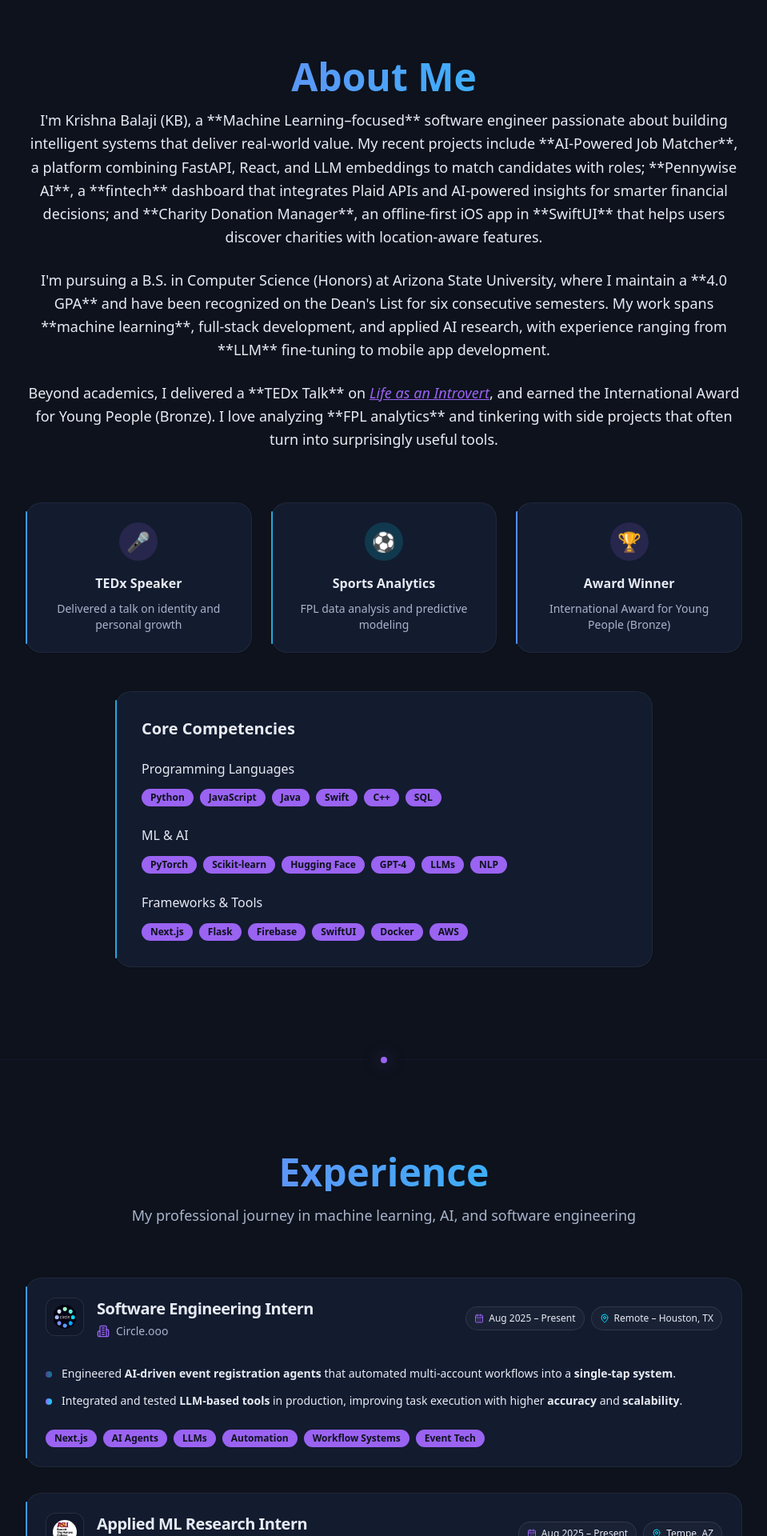
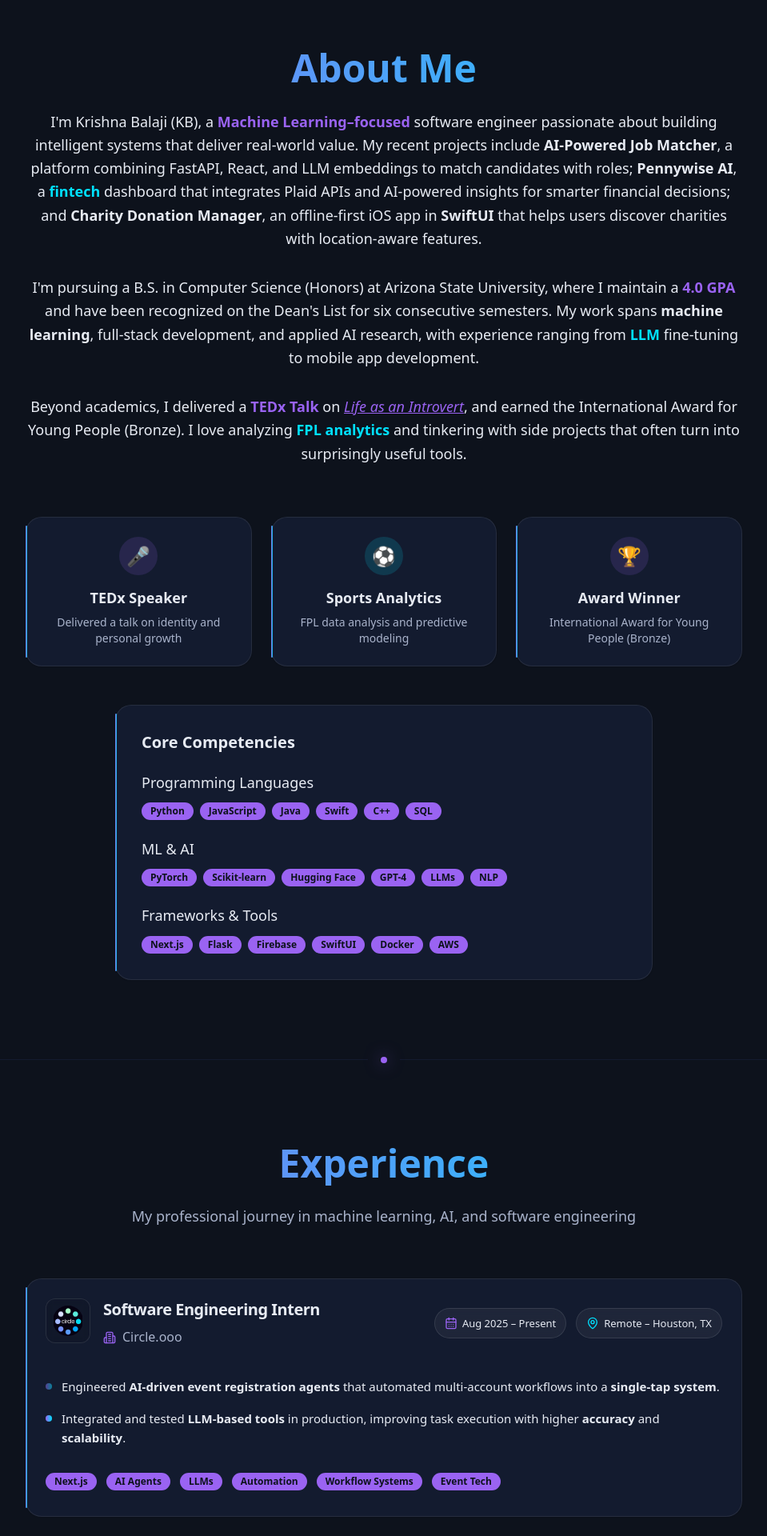
Before and after one commit to krishna31102004/krishna-balaji-dev, a React (Vite) app: page / in a window 1280 px wide. Shown: the part 880-2800 px from the top of the page at 80% size, without its empty margins (160-1119 px from the left). Built offline with nearby package versions, Linux system fonts and the light colour scheme.

Commit message:
Refine site visuals and consistency

```diff
--- a/src/components/About.tsx
+++ b/src/components/About.tsx
@@ -4,10 +4,10 @@ import { GraduationCap, Award, MapPin } from "lucide-react";
 
 export default function About() {
   return (
-    <section id="about" className="py-20 relative">
-      <div className="container mx-auto px-6">
+    <section id="about" className="section-padding relative">
+      <div className="container mx-auto container-spacing">
         <div className="text-center mb-16">
-          <h2 className="text-4xl md:text-5xl font-bold mb-4"
+          <h2 className="font-bold mb-6"
               style={{
                 background: 'var(--gradient-primary)',
                 WebkitBackgroundClip: 'text',
@@ -16,24 +16,24 @@ export default function About() {
               }}>
             About Me
           </h2>
-          <div className="max-w-4xl mx-auto space-y-6">
+          <div className="max-w-4xl mx-auto space-y-8">
             <p className="text-lg leading-relaxed" style={{ color: 'hsl(var(--text-1))' }}>
-              I'm Krishna Balaji (KB), a **Machine Learning–focused** software engineer passionate about building intelligent systems that deliver real-world value. My recent projects include **AI-Powered Job Matcher**, a platform combining FastAPI, React, and LLM embeddings to match candidates with roles; **Pennywise AI**, a **fintech** dashboard that integrates Plaid APIs and AI-powered insights for smarter financial decisions; and **Charity Donation Manager**, an offline-first iOS app in **SwiftUI** that helps users discover charities with location-aware features.
+              I'm Krishna Balaji (KB), a <strong style={{ color: 'hsl(var(--brand-1))' }}>Machine Learning–focused</strong> software engineer passionate about building intelligent systems that deliver real-world value. My recent projects include <strong>AI-Powered Job Matcher</strong>, a platform combining FastAPI, React, and LLM embeddings to match candidates with roles; <strong>Pennywise AI</strong>, a <strong style={{ color: 'hsl(var(--brand-2))' }}>fintech</strong> dashboard that integrates Plaid APIs and AI-powered insights for smarter financial decisions; and <strong>Charity Donation Manager</strong>, an offline-first iOS app in <strong>SwiftUI</strong> that helps users discover charities with location-aware features.
             </p>
             <p className="text-lg leading-relaxed" style={{ color: 'hsl(var(--text-1))' }}>
-              I'm pursuing a B.S. in Computer Science (Honors) at Arizona State University, where I maintain a **4.0 GPA** and have been recognized on the Dean's List for six consecutive semesters. My work spans **machine learning**, full-stack development, and applied AI research, with experience ranging from **LLM** fine-tuning to mobile app development.
+              I'm pursuing a B.S. in Computer Science (Honors) at Arizona State University, where I maintain a <strong style={{ color: 'hsl(var(--brand-1))' }}>4.0 GPA</strong> and have been recognized on the Dean's List for six consecutive semesters. My work spans <strong>machine learning</strong>, full-stack development, and applied AI research, with experience ranging from <strong style={{ color: 'hsl(var(--brand-2))' }}>LLM</strong> fine-tuning to mobile app development.
             </p>
             <p className="text-lg leading-relaxed" style={{ color: 'hsl(var(--text-1))' }}>
-              Beyond academics, I delivered a **TEDx Talk** on{" "}
+              Beyond academics, I delivered a <strong style={{ color: 'hsl(var(--brand-1))' }}>TEDx Talk</strong> on{" "}
               <a
                 href="https://www.ted.com/talks/krishna_balaji_life_as_an_introvert"
                 target="_blank"
                 rel="noopener noreferrer"
-                className="underline transition-colors hover:opacity-80"
+                className="underline transition-colors hover:opacity-80 focus:opacity-80"
                 style={{ color: 'hsl(var(--brand-1))' }}
               >
                 <em>Life as an Introvert</em>
-              </a>, and earned the International Award for Young People (Bronze). I love analyzing **FPL analytics** and tinkering with side projects that often turn into surprisingly useful tools.
+              </a>, and earned the International Award for Young People (Bronze). I love analyzing <strong style={{ color: 'hsl(var(--brand-2))' }}>FPL analytics</strong> and tinkering with side projects that often turn into surprisingly useful tools.
             </p>
           </div>
         </div>
--- a/src/components/Contact.tsx
+++ b/src/components/Contact.tsx
@@ -4,10 +4,10 @@ import { Github, Linkedin, Mail, Phone, ExternalLink } from "lucide-react";
 
 export default function Contact() {
   return (
-    <section id="contact" className="py-20" style={{ backgroundColor: 'hsl(var(--bg-0))' }}>
-      <div className="container mx-auto px-6">
+    <section id="contact" className="section-padding" style={{ backgroundColor: 'hsl(var(--bg-0))' }}>
+      <div className="container mx-auto container-spacing">
         <div className="text-center mb-16">
-          <h2 className="text-4xl md:text-5xl font-bold mb-4"
+          <h2 className="font-bold mb-6"
               style={{
                 background: 'var(--gradient-primary)',
                 WebkitBackgroundClip: 'text',
--- a/src/components/Experience.tsx
+++ b/src/components/Experience.tsx
@@ -62,10 +62,10 @@ export default function Experience() {
   };
 
   return (
-    <section id="experience" className="py-20 bg-gradient-secondary/50">
-      <div className="container mx-auto px-6">
+    <section id="experience" className="section-padding bg-gradient-secondary/50">
+      <div className="container mx-auto container-spacing">
         <div className="text-center mb-16">
-          <h2 className="text-4xl md:text-5xl font-bold mb-4 bg-gradient-primary bg-clip-text text-transparent">
+          <h2 className="font-bold mb-6 bg-gradient-primary bg-clip-text text-transparent">
             Experience
           </h2>
           <p className="text-lg text-muted-foreground max-w-2xl mx-auto">
@@ -80,9 +80,9 @@ export default function Experience() {
               className="experience-card group"
             >
               <CardHeader className="relative z-10 p-6">
-                <div className="flex flex-col lg:flex-row lg:items-center lg:justify-between gap-4">
+                  <div className="flex flex-col lg:flex-row lg:items-center lg:justify-between gap-6">
                     <div className="flex items-start gap-4">
-                    <div className="flex-shrink-0 w-12 h-12 rounded-xl overflow-hidden bg-background/20 backdrop-blur-sm flex items-center justify-center p-2 border border-white/10 group-hover:scale-105 transition-transform duration-200">
+                      <div className="flex-shrink-0 w-14 h-14 rounded-xl overflow-hidden bg-background/20 backdrop-blur-sm flex items-center justify-center p-2 border border-white/10 group-hover:scale-105 transition-transform duration-200">
                         <img
                           src={exp.logo}
                           alt={`${exp.company} logo`}
@@ -90,34 +90,34 @@ export default function Experience() {
                         />
                       </div>
                       <div className="flex-1">
-                      <CardTitle className="text-lg md:text-xl font-semibold mb-1" style={{ color: 'hsl(var(--text-1))' }}>
+                        <CardTitle className="text-xl font-semibold mb-2" style={{ color: 'hsl(var(--text-1))' }}>
                           {exp.title}
                         </CardTitle>
                         <div className="flex items-center gap-2">
                           <Building2 className="h-4 w-4" style={{ color: 'hsl(var(--brand-1))' }} />
-                        <span className="font-medium text-sm" style={{ color: 'hsl(var(--text-2))' }}>{exp.company}</span>
+                          <span className="font-medium" style={{ color: 'hsl(var(--text-2))' }}>{exp.company}</span>
                         </div>
                       </div>
                     </div>
 
-                  <div className="flex flex-col sm:flex-row gap-2 lg:text-right">
+                    <div className="flex flex-col sm:flex-row gap-3 lg:text-right">
                       <div className="info-pill">
-                      <CalendarDays className="h-3 w-3" style={{ color: 'hsl(var(--brand-1))' }} />
-                      <span className="text-xs font-medium">{exp.period}</span>
+                        <CalendarDays className="h-4 w-4" style={{ color: 'hsl(var(--brand-1))' }} />
+                        <span className="font-medium">{exp.period}</span>
                       </div>
                       <div className="info-pill">
-                      <MapPin className="h-3 w-3" style={{ color: 'hsl(var(--brand-2))' }} />
-                      <span className="text-xs font-medium">{exp.location}</span>
+                        <MapPin className="h-4 w-4" style={{ color: 'hsl(var(--brand-2))' }} />
+                        <span className="font-medium">{exp.location}</span>
                       </div>
                     </div>
                 </div>
               </CardHeader>
 
-              <CardContent className="relative z-10 px-6 pb-6">
-                <div className="mb-6">
-                  <ul className="space-y-3 experience-bullets">
+              <CardContent className="relative z-10 px-6 pb-8">
+                <div className="mb-8">
+                  <ul className="space-y-4 experience-bullets">
                     {exp.description.slice(0, expandedCards[index] ? exp.description.length : 2).map((item, idx) => (
-                      <li key={idx} className="flex items-start gap-3 leading-relaxed text-sm">
+                      <li key={idx} className="flex items-start gap-3 leading-relaxed">
                         <div
                           className="w-2 h-2 rounded-full mt-2 flex-shrink-0 transition-transform duration-200"
                           style={{
@@ -127,10 +127,9 @@ export default function Experience() {
                         />
                         <span
                           dangerouslySetInnerHTML={{ __html: renderDescription(item) }}
-                          className="[&>strong]:font-semibold"
+                          className="[&>strong]:font-semibold [&>strong]:text-current"
                           style={{
-                            color: 'hsl(var(--text-1))',
-                            ['--strong-color' as any]: 'hsl(var(--text-1))'
+                            color: 'hsl(var(--text-1))'
                           }}
                         />
                       </li>
@@ -142,7 +141,7 @@ export default function Experience() {
                       variant="ghost"
                       size="sm"
                       onClick={() => toggleExpanded(index)}
-                      className="mt-3 h-auto p-2 text-xs hover:scale-105 transition-all duration-150"
+                      className="mt-4 h-auto p-3 text-sm hover:scale-105 transition-all duration-150 focus:scale-105"
                       style={{
                         color: 'hsl(var(--brand-1))',
                         ['--hover-bg' as any]: 'hsl(var(--brand-1) / 0.1)'
@@ -150,12 +149,12 @@ export default function Experience() {
                     >
                       {expandedCards[index] ? (
                         <>
-                          <ChevronUp className="w-3 h-3 mr-1" />
+                          <ChevronUp className="w-4 h-4 mr-2" />
                           Show Less
                         </>
                       ) : (
                         <>
-                          <ChevronDown className="w-3 h-3 mr-1" />
+                          <ChevronDown className="w-4 h-4 mr-2" />
                           Show More
                         </>
                       )}
@@ -163,7 +162,7 @@ export default function Experience() {
                   )}
                 </div>
 
-                <div className="flex flex-wrap gap-2">
+                <div className="flex flex-wrap gap-3">
                   {exp.skills.map((skill, skillIndex) => (
                     <Badge
                       key={skill}
--- a/src/components/Projects.tsx
+++ b/src/components/Projects.tsx
@@ -68,10 +68,10 @@ const getCategoryColor = (category: string) => {
 
 export default function Projects() {
   return (
-    <section id="projects" className="py-20">
-      <div className="container mx-auto px-6">
+    <section id="projects" className="section-padding">
+      <div className="container mx-auto container-spacing">
         <div className="text-center mb-16">
-          <h2 className="text-4xl md:text-5xl font-bold mb-4"
+          <h2 className="font-bold mb-6"
               style={{
                 background: 'var(--gradient-primary)',
                 WebkitBackgroundClip: 'text',
--- a/src/index.css
+++ b/src/index.css
@@ -122,18 +122,63 @@ All colors MUST be HSL.
     @apply bg-background text-foreground;
     font-size: 16px;
     line-height: 1.6;
+    scroll-behavior: smooth;
+  }
+
+  /* Focus rings for accessibility */
+  button:focus-visible,
+  a:focus-visible,
+  [tabindex]:focus-visible {
+    outline: 2px solid hsl(var(--brand-2));
+    outline-offset: 2px;
+    border-radius: 4px;
+  }
+
+  /* Respect motion preferences */
+  @media (prefers-reduced-motion: reduce) {
+    *,
+    *::before,
+    *::after {
+      animation-duration: 0.01ms !important;
+      animation-iteration-count: 1 !important;
+      transition-duration: 0.01ms !important;
+      scroll-behavior: auto !important;
+    }
+  }
+
+  /* Typography improvements */
+  h1 { font-size: clamp(2.5rem, 5vw, 4rem); font-weight: 700; line-height: 1.1; }
+  h2 { font-size: clamp(2rem, 4vw, 3rem); font-weight: 700; line-height: 1.2; }
+  h3 { font-size: clamp(1.25rem, 2.5vw, 1.5rem); font-weight: 600; line-height: 1.3; }
+  h4 { font-size: 1.125rem; font-weight: 600; line-height: 1.4; }
+
+  /* Better text rendering */
+  body {
+    -webkit-font-smoothing: antialiased;
+    -moz-osx-font-smoothing: grayscale;
+    text-rendering: optimizeLegibility;
   }
 }
 
 @layer components {
+  /* Common section spacing */
+  .section-padding {
+    padding: clamp(4rem, 8vh, 6rem) 0;
+  }
+
+  .container-spacing {
+    padding-left: clamp(1rem, 4vw, 1.5rem);
+    padding-right: clamp(1rem, 4vw, 1.5rem);
+  }
+
   /* Experience cards styling */
   .experience-card {
     position: relative;
     background: hsl(var(--bg-1));
-    border: 1px solid rgba(255, 255, 255, 0.06);
+    border: 1px solid rgba(255, 255, 255, 0.08);
     border-radius: 20px;
     box-shadow: var(--shadow-elegant);
-    transition: transform 0.18s ease, box-shadow 0.18s ease;
+    transition: transform 0.15s ease, box-shadow 0.15s ease, border-color 0.15s ease;
     backdrop-filter: blur(12px);
   }
 
@@ -153,6 +198,7 @@ All colors MUST be HSL.
   .experience-card:hover {
     transform: translateY(-2px);
     box-shadow: var(--shadow-float);
+    border-color: rgba(255, 255, 255, 0.12);
   }
 
   .experience-card:hover::before {
@@ -164,13 +210,20 @@ All colors MUST be HSL.
     display: inline-flex;
     align-items: center;
     gap: 6px;
-    padding: 6px 10px;
+    padding: 8px 12px;
     border-radius: 999px;
     border: 1px solid rgba(255, 255, 255, 0.10);
     color: hsl(var(--text-1));
-    background: rgba(255, 255, 255, 0.03);
-    font-size: 12.5px;
+    background: rgba(255, 255, 255, 0.05);
+    font-size: 13px;
+    font-weight: 500;
     backdrop-filter: blur(8px);
+    transition: all 0.15s ease;
+  }
+
+  .info-pill:hover {
+    background: rgba(255, 255, 255, 0.08);
+    border-color: rgba(255, 255, 255, 0.15);
   }
 
   /* Tag styling */
@@ -178,22 +231,27 @@ All colors MUST be HSL.
     background: hsl(var(--ok-veil));
     border: 1px solid rgba(255, 255, 255, 0.10);
     border-radius: 999px;
-    padding: 4px 10px;
+    padding: 6px 12px;
     font-size: 13px;
+    font-weight: 500;
     color: hsl(var(--text-1));
     transition: all 0.15s ease;
+    line-height: 1.2;
   }
 
   .skill-tag:hover {
     transform: translateY(-1px);
     background: hsl(var(--brand-1) / 0.2);
+    border-color: hsl(var(--brand-1) / 0.3);
   }
 
   /* Bullet points */
   .experience-bullets li {
-    margin: 8px 0;
+    margin: 12px 0;
     color: hsl(var(--text-1));
     opacity: 1;
+    line-height: 1.6;
+    font-size: 15px;
   }
 
   .glass-effect {
```
Also changed, not shown: src/components/Hero.tsx (+4 -4 lines). Lines whose indentation alone changed are shown as unchanged.
